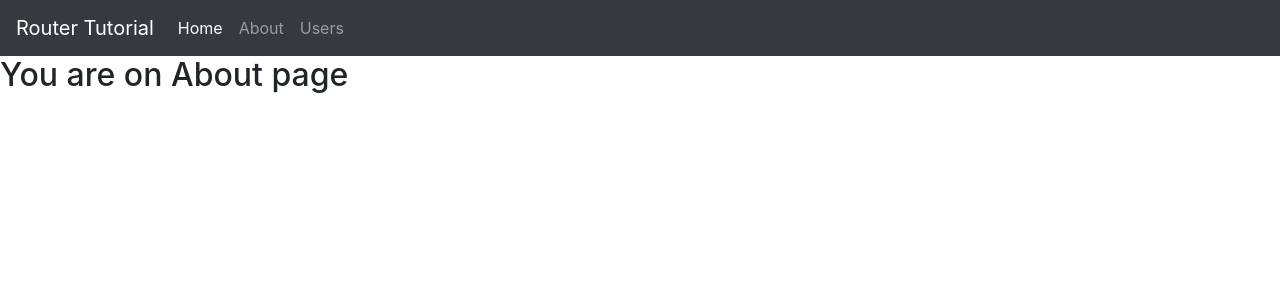
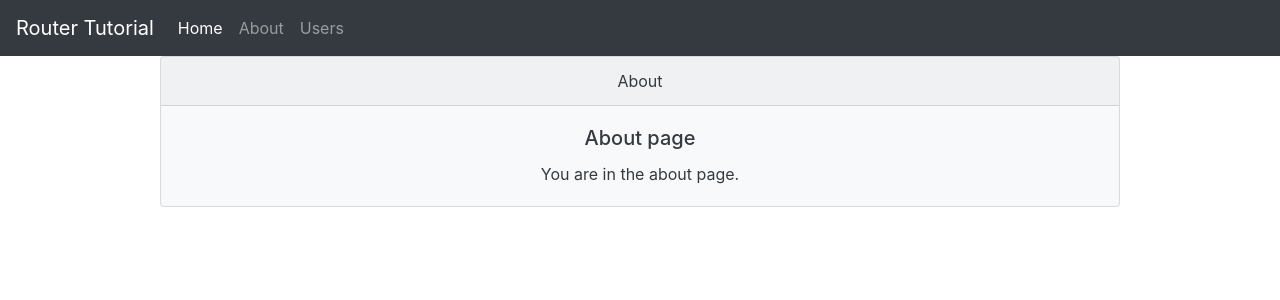
Before and after one commit to Murasakin/react__router-tutorial, a React (Create React App) app: page /about in a window 1280 px wide. Shown: the top 300 px of the page. Built offline with nearby package versions, Linux system fonts and the light colour scheme.

Commit message:
Layout melhorado; página de users roteando

```diff
--- a/src/page-components/About.jsx
+++ b/src/page-components/About.jsx
@@ -1,10 +1,24 @@
 import React from 'react';
+import { Card } from 'react-bootstrap';
 
 function About() {
     return (
-        <div>
-            <h2>You are on About page</h2>
-        </div>
+
+        <Card
+            bg="light"
+            text="dark"
+            style={{ width: '75%', margin: '0 auto' }}
+            className="mb-2"
+        >
+            <Card.Header style={{textAlign: 'center'}}>About</Card.Header>
+            <Card.Body>
+                <Card.Title style={{textAlign: 'center'}}>About page </Card.Title>
+                <Card.Text style={{textAlign: 'center'}}>
+                    You are in the about page.
+                </Card.Text>
+            </Card.Body>
+        </Card>
+
     )
 }
 
--- a/src/page-components/Home.jsx
+++ b/src/page-components/Home.jsx
@@ -1,10 +1,24 @@
 import React from 'react';
+import { Card } from 'react-bootstrap';
 
 function Home() {
     return (
-        <div>
-            <h2>You are on Home page</h2>
-        </div>
+
+        <Card
+            bg="light"
+            text="dark"
+            style={{ width: '75%', margin: '0 auto' }}
+            className="mb-2"
+        >
+            <Card.Header style={{textAlign: 'center'}}>Home</Card.Header>
+            <Card.Body>
+                <Card.Title style={{textAlign: 'center'}}>Home page </Card.Title>
+                <Card.Text style={{textAlign: 'center'}}>
+                    You are in the home page.
+                </Card.Text>
+            </Card.Body>
+        </Card>
+
     )
 }
 
--- /dev/null
+++ b/src/page-components/User.jsx
@@ -0,0 +1,20 @@
+import React from 'react';
+import { Card } from 'react-bootstrap';
+import { useParams } from 'react-router';
+
+function User() {
+
+    let { userId } = useParams();
+
+    return (
+        <Card.Body>
+            <Card.Title style={{textAlign: 'center'}}>{userId.charAt(0).toUpperCase() + userId.substring(1)}'s page</Card.Title>
+            <Card.Text style={{textAlign: 'center'}}>
+                You are on the page from user: {userId.charAt(0).toUpperCase() + userId.substring(1)}.
+            </Card.Text>
+        </Card.Body>
+
+    )
+}
+
+export default User;
--- a/src/page-components/Users.jsx
+++ b/src/page-components/Users.jsx
@@ -1,10 +1,47 @@
 import React from 'react';
+import { Card, Nav } from 'react-bootstrap';
+import { Link, Switch, useRouteMatch, Route } from 'react-router-dom';
+import User from './User';
 
 function Users() {
+
+    let match = useRouteMatch();
+
+
+
     return (
-        <div>
-            <h2>You are on Users page</h2>
-        </div>
+
+        <Card style={{ width: '75%', margin: '0 auto' }}>
+            <Card.Header>
+                <Nav variant="tabs">
+                    <Nav.Item>
+                        <Nav.Link as={Link} to={`${match.url}/daniel`} eventKey="/daniel">Daniel</Nav.Link>
+                    </Nav.Item>
+                    <Nav.Item>
+                        <Nav.Link as={Link} to={`${match.url}/felipe`} eventKey="/felipe">Felipe</Nav.Link>
+                    </Nav.Item>
+                    <Nav.Item>
+                        <Nav.Link as={Link} to={`${match.url}/ana`} eventKey="/ana">Ana</Nav.Link>
+                    </Nav.Item>
+                </Nav>
+            </Card.Header>
+            <Card.Body>
+
+                <Switch>
+                    <Route path={`${match.path}/:userId`}>
+                        <User />
+                    </Route>
+                    <Route path={`${match.path}`}>
+                    <Card.Title style={{textAlign: 'center'}}>Users page</Card.Title>
+                    <Card.Text style={{textAlign: 'center'}}>
+                        Please select a user above.
+                    </Card.Text>
+                    </Route>
+                </Switch>
+
+            </Card.Body>
+        </Card>
+
     )
 }
 
```
